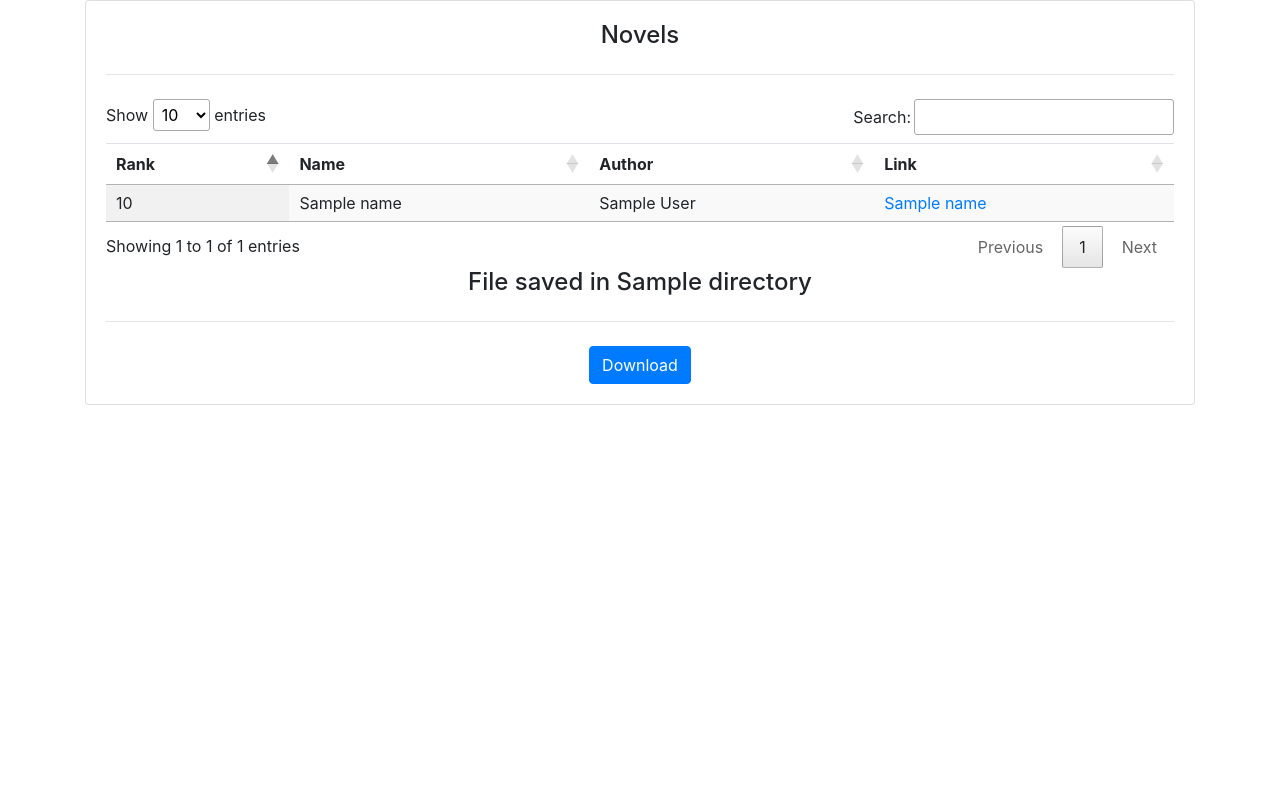
After one commit to amrezz13/Nagwa, a Flask app: template application/templates/table.html in a window 1280 px wide. The commit adds this page. Run offline with Flask 2, Linux system fonts and the light colour scheme; the template is opened without the code that fills it: most values are stand-ins (such as "Sample title", 1, 10 or a date in 2020); some libraries are stand-ins or nearby versions.

Commit message:
full scrapping with excel

```diff
--- a/application/Scrape.py
+++ b/application/Scrape.py
@@ -2,8 +2,7 @@ from bs4 import BeautifulSoup
 import requests
 import pandas as pd
 
-url = 'https://www.marefa.org/%D9%82%D8%A7%D8%A6%D9%85%D8%A9_%D8%A3%D9%81%D8%B6%D9%84_%D8%A7%D9%84%D9%83%D8%AA%D8%A8_' \
-      '%D8%A7%D9%84%D8%B9%D8%B1%D8%A8%D9%8A%D8%A9 '
+
 
 '''
     function to scrape table returning data frame
@@ -33,4 +32,5 @@ def scrapper(url):
                     link = a['href']
                     links.append('https://www.marefa.org'+link)
     df['link'] = links
+
     return df
--- a/application/app.py
+++ b/application/app.py
@@ -1,14 +1,24 @@
+import os
+import pandas as pd
 from flask import Flask
 from flask import render_template, url_for, request
+import Scrape
 
 app = Flask(__name__)
 
 
 @app.route("/", methods=['GET', 'POST'])
-@app.route("/home")
-@app.route("/ekhtebar")
 def scrapper():
-    if request.method == 'GET':
-        return render_template('index.html')
-    else:
-        return 'not now'
+    if request.method == 'POST':
+        url = request.form.get("link")
+        df = Scrape.scrapper(url)
+        df.to_html(classes='table table-striped')
+        directory = os.getcwd()
+        datatoexcel = pd.ExcelWriter('novels.xlsx')
+
+        # write DataFrame to excel
+        df.to_excel(datatoexcel)
+        datatoexcel.save()
+        return render_template("table.html", df=df, directory=directory)
+
+    return render_template('index.html')
--- /dev/null
+++ b/application/templates/layout.html
@@ -0,0 +1,30 @@
+<html>
+  <head>
+    <title>Scraper App</title>
+    <link rel="stylesheet" type="text/css" href="https://stackpath.bootstrapcdn.com/bootstrap/4.3.1/css/bootstrap.min.css">
+    <link rel="stylesheet" type="text/css" href="https://cdn.datatables.net/1.10.20/css/jquery.dataTables.min.css">
+    <link rel="stylesheet" type="text/css" href="https://cdn.datatables.net/responsive/2.2.3/css/responsive.dataTables.min.css">
+
+    <script src="https://ajax.googleapis.com/ajax/libs/jquery/3.4.1/jquery.min.js"></script>
+    <script type = "text/javascript" src="https://stackpath.bootstrapcdn.com/bootstrap/4.3.1/js/bootstrap.min.js"></script>
+    <script type = "text/javascript"  src="https://stackpath.bootstrapcdn.com/bootstrap/4.3.1/js/bootstrap.bundle.min.js"></script>
+    <script type = "text/javascript"  src="https://cdn.datatables.net/1.10.20/js/jquery.dataTables.min.js"></script>
+    <script type = "text/javascript"  src="https://cdn.datatables.net/responsive/2.2.3/js/dataTables.responsive.min.js"></script>
+
+  </head>
+  <body>
+    <div class="container">
+      <div class="row">
+        <div class="col">
+          <div class="card">
+            <div class="card-body text-center">
+              {% block body %}
+              {% endblock %}
+            </div>
+          </div>
+        </div>
+      </div>
+    </div>
+
+  </body>
+</html>
--- /dev/null
+++ b/application/templates/table.html
@@ -0,0 +1,36 @@
+{% extends "layout.html" %}
+
+{% block body %}
+  <h4>Novels</h4>
+  <hr class="my-4"/>
+  <table id="novel-table" class="display table responsvive text-left mt-4" style="width: 100%">
+    <thead>
+      <tr>
+        <th>Rank</th>
+        <th>Name</th>
+        <th>Author</th>
+        <th>Link</th>
+
+      </tr>
+    </thead>
+    <tbody>
+      {% for row in df.index %}
+        <tr>
+          <td>{{(df.index[row])+1}}</td>
+          <td>{{df['name'][row]}}</td>
+          <td>{{df['author'][row]}}</td>
+          <td><a href={{df['link'][row]}}>{{df['name'][row]}}</a></td>
+        </tr>
+      {% endfor %}
+    </tbody>
+  </table>
+  <h4>File saved in {{directory}} </h4>
+  <hr class="my-4"/>
+  <a href="/download" class="btn btn-primary">Download</a>
+
+  <script type="text/javascript">
+    $(document).ready( function() {
+      $('#novel-table').DataTable();
+    });
+  </script>
+{% endblock %}
```
Also changed, not shown: application/static/styles/style.css (added, +36 -0 lines), application/templates/index.html (+6 -6 lines), application/QRGenerator.py (added), 1 other file.
